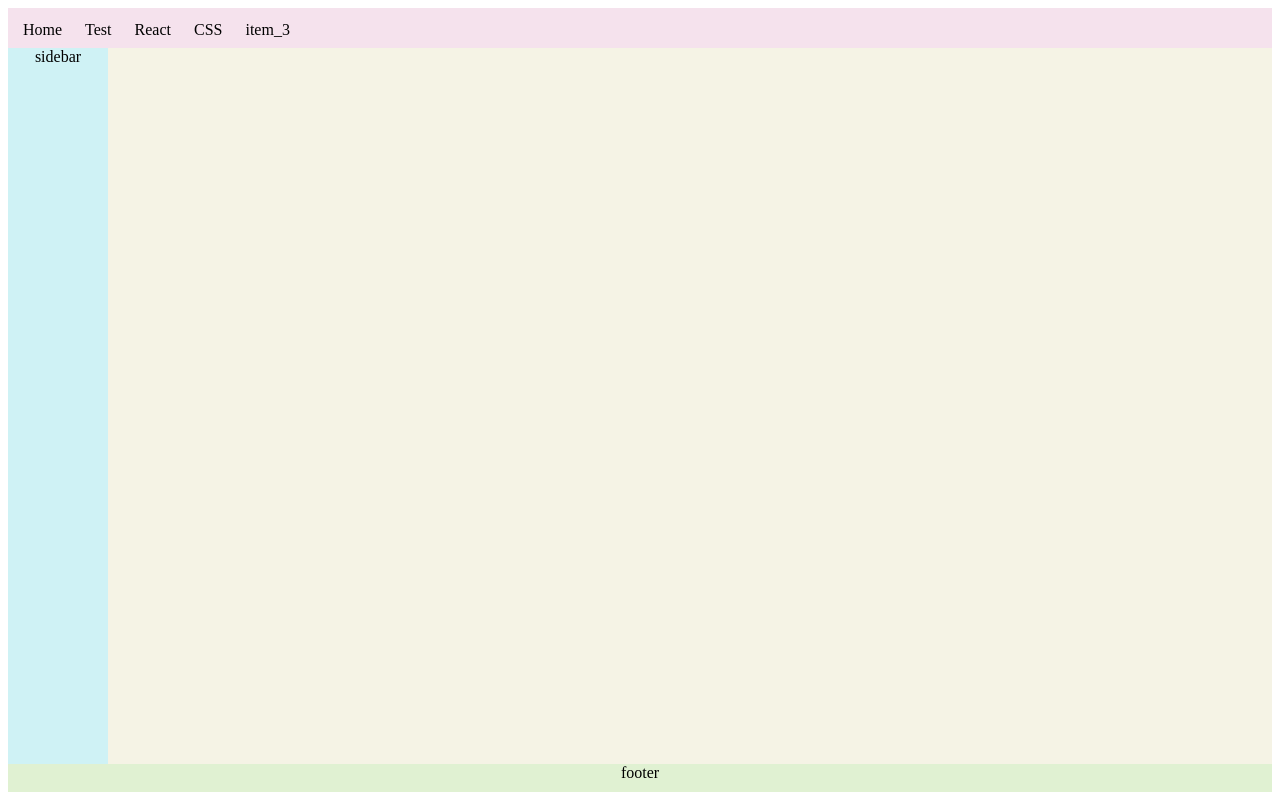
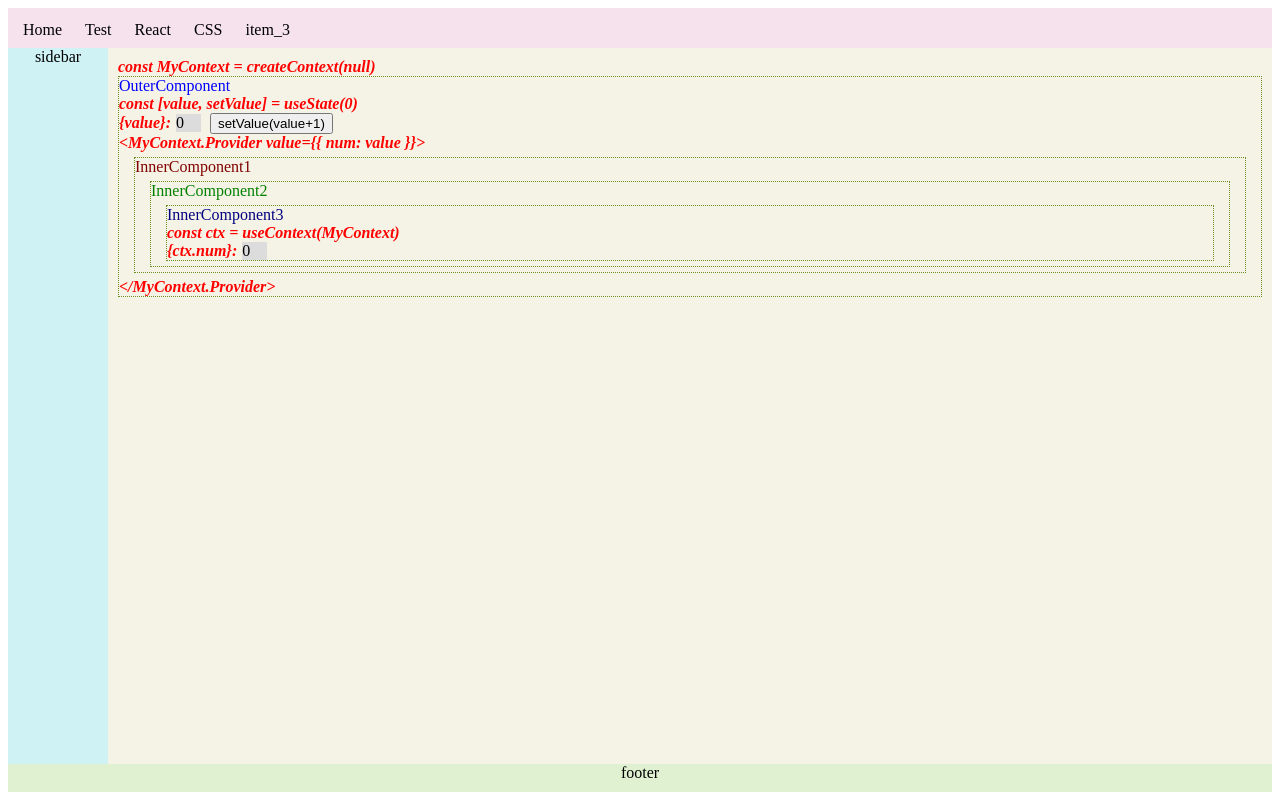
Before and after one commit to gh-prj/site, a React (Create React App) app: page /site/usecontext in a window 1280 px wide. Built offline with nearby package versions, Linux system fonts and the light colour scheme.

Commit message:
Add UseCommit page

```diff
--- a/src/components/Layout/Layout.tsx
+++ b/src/components/Layout/Layout.tsx
@@ -9,6 +9,7 @@ const PageTwo = React.lazy(() => import('../../pages/PageTwo/PageTwo'))
 const UseState = React.lazy(() => import('../../pages/react/hooks/useState/UseState'))
 const UseRef = React.lazy(() => import('../../pages/react/hooks/useRef/UseRef'))
 const UseEffect = React.lazy(() => import('../../pages/react/hooks/useEffect/UseEffect'))
+const UseContext = React.lazy(() => import('../../pages/react/hooks/useContext/UseContext'))
 const Test = React.lazy(() => import('../../pages/Test/Test'))
 
 import TopMenu from '../TopMenu/TopMenu';
@@ -33,6 +34,7 @@ const Layout = () => {
                             <Route path="/site/test" element={<Test />} />
                             <Route path="/site/useref" element={<UseRef />} />
                             <Route path="/site/useeffect" element={<UseEffect />} />
+                            <Route path="/site/usecontext" element={<UseContext />} />
                         </Routes>
                     </Suspense>
                 </main>
--- a/src/components/TopMenu/TopMenu.tsx
+++ b/src/components/TopMenu/TopMenu.tsx
@@ -23,6 +23,7 @@ const TopMenu = () => {
                             <li><Link to="/site/useeffect">useEffect</Link></li>
                             <li>useMemo</li>
                             <li><Link to="/site/usecallback">useCallback</Link></li>
+                            <li><Link to="/site/usecontext">useContext</Link></li>
                         </ul>
                     </li>
                     <li className={styles.hasch}>subitem_2
--- /dev/null
+++ b/src/pages/react/hooks/useContext/UseContext.module.scss
@@ -0,0 +1,30 @@
+$border: 1px dotted olivedrab;
+
+.container {
+  border: $border;
+  color: blue;
+  & div {
+    border: $border;
+    margin: 5px 15px;
+    color: rgb(128, 0, 0);
+    & div {
+      color: rgb(00, 128, 0);
+      & div {
+        color: rgb(0, 0, 128);
+      }
+    }
+  }
+  & label {
+    color: black;
+    display: inline-block;
+    width: 25px;
+    background-color: gainsboro;
+    margin: 0 5px;
+  }
+}
+
+.bold {
+  font-weight: bold;
+  font-style: italic;
+  color: red;
+}
--- /dev/null
+++ b/src/pages/react/hooks/useContext/UseContext.tsx
@@ -0,0 +1,59 @@
+import React, { createContext, useContext, useState } from 'react';
+import styles from './UseContext.module.scss'
+interface MyContextType {
+    num: number
+}
+const MyContext = createContext<MyContextType | null>(null)
+
+const UseContext = () => {
+    const [value, setValue] = useState(0);
+    return (
+        <>
+            <span className={styles.bold}>const MyContext = createContext(null)</span><br />
+            <div className={styles.container}>
+                <MyContext.Provider value={{ num: value }}>
+                    <span>OuterComponent</span><br />
+                    <span className={styles.bold}>const [value, setValue] = useState(0)</span><br />
+                    <span className={styles.bold}>{`{value}:`}</span><label>{value}</label>&nbsp;
+                    <button onClick={() => setValue(value + 1)}>setValue(value+1)</button><br />
+                    <span className={styles.bold}>{`<MyContext.Provider value={{ num: value }}>`}</span><br />
+                    <InnerComponent1 />
+                    <span className={styles.bold}>{`</MyContext.Provider>`}</span><br />
+                </MyContext.Provider>
+            </div >
+        </>
+    );
+}
+
+export default UseContext;
+
+const InnerComponent1 = () => {
+    return (
+        <div>
+            <span>InnerComponent1</span>
+            <InnerComponent2 />
+        </div>
+    )
+}
+
+const InnerComponent2 = () => {
+    return (
+        <div>
+            <span>InnerComponent2</span>
+            <InnerComponent3 />
+
+        </div>
+    )
+}
+
+const InnerComponent3 = () => {
+    const ctx = useContext(MyContext);
+    return (
+        <div>
+            <span>InnerComponent3</span><br />
+            <span className={styles.bold}>const ctx = useContext(MyContext)</span><br />
+            <span className={styles.bold}>{`{ctx.num}`}:</span>
+            <label>{ctx?.num}</label>
+        </div>
+    )
+}
```
